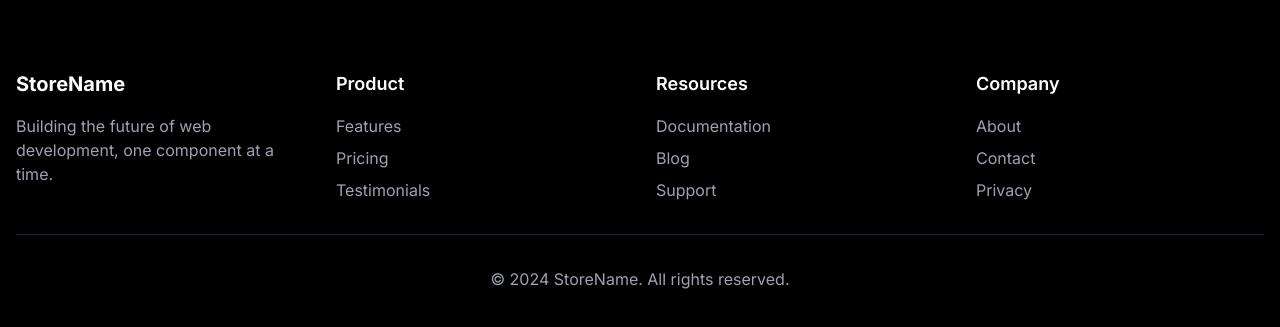
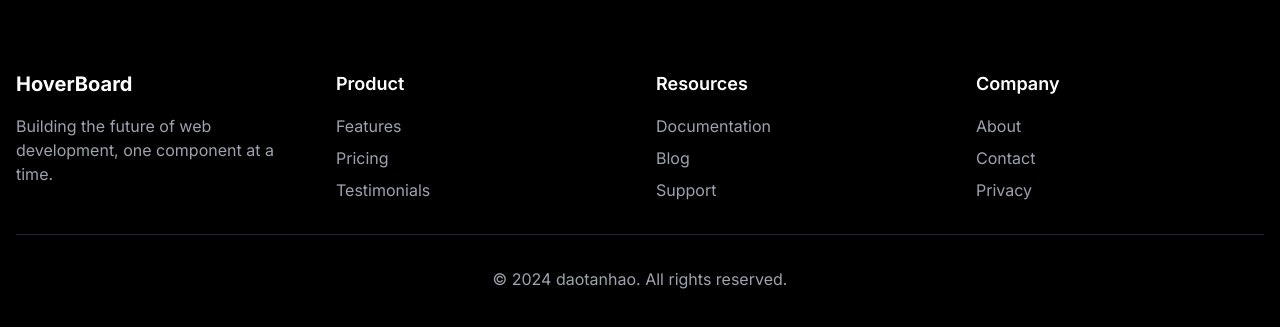
Before and after one commit to daotanhao1406/dark-landing-page, a Next.js app: page / in a window 1280 px wide. Shown: the part 6580-6907 px from the top of the page. Built offline with nearby package versions, Linux system fonts and the light colour scheme.

Commit message:
chore: change text in footer

```diff
--- a/src/components/layout/Footer.tsx
+++ b/src/components/layout/Footer.tsx
@@ -6,7 +6,7 @@ export default function Footer() {
       <div className="container mx-auto px-4">
         <div className="grid grid-cols-1 md:grid-cols-4 gap-8">
           <div>
-            <h3 className="text-xl font-bold mb-4">StoreName</h3>
+            <h3 className="text-xl font-bold mb-4">HoverBoard</h3>
             <p className="text-gray-400">
               Building the future of web development, one component at a time.
             </p>
@@ -41,7 +41,7 @@ export default function Footer() {
         </div>
 
         <div className="border-t border-gray-800 mt-8 pt-8 text-center text-gray-400">
-          <p>© {new Date().getFullYear()} StoreName. All rights reserved.</p>
+          <p>© {new Date().getFullYear()} daotanhao. All rights reserved.</p>
         </div>
       </div>
     </footer>
```
